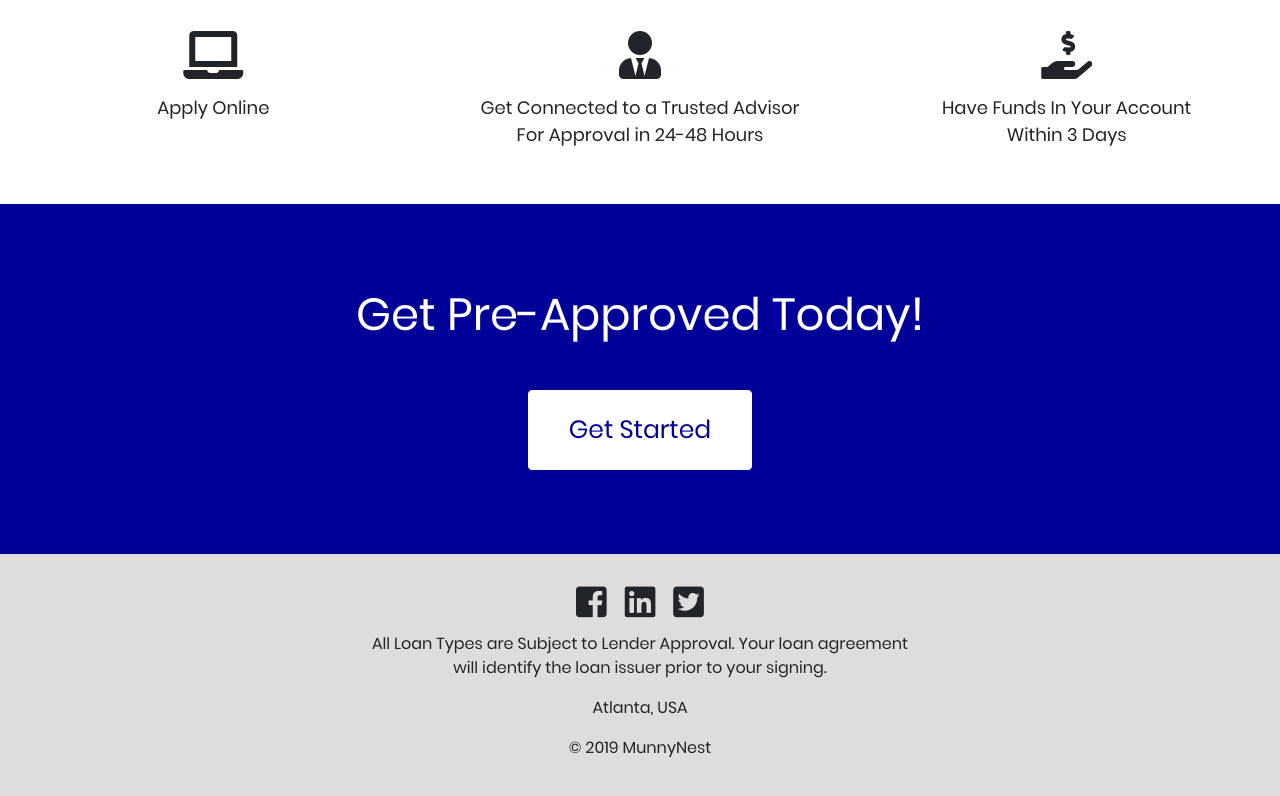
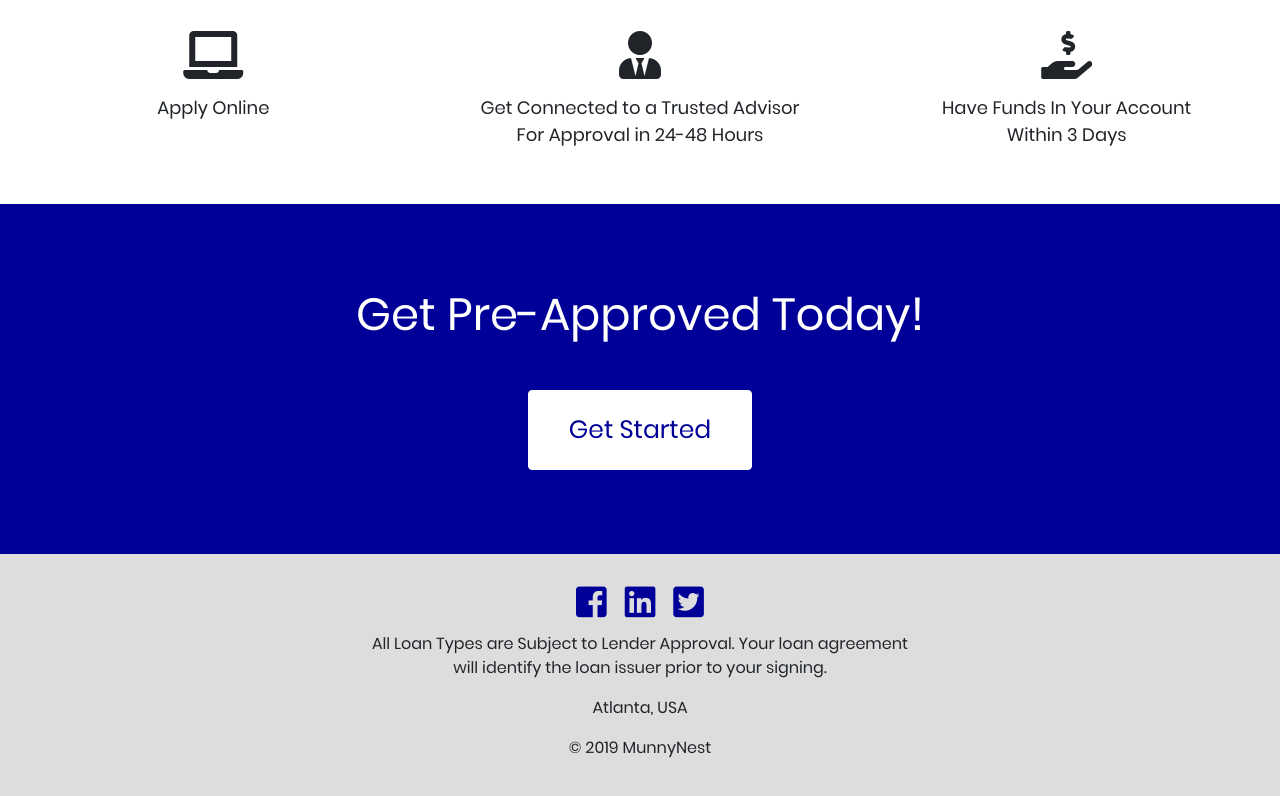
Before and after one commit to komnoor421/munnynet-site, a React app: page / in a window 1280 px wide. Shown: the part 881-1677 px from the top of the page. Built offline with nearby package versions, Linux system fonts and the light colour scheme.

Commit message:
heroku test change push

```diff
--- a/src/components/Footer/style.scss
+++ b/src/components/Footer/style.scss
@@ -4,6 +4,7 @@
   .social {
     margin-bottom: 10px;
     i {
+      color: #000099;
       margin: 0 9px;
       font-size: 35px;
     }
```
